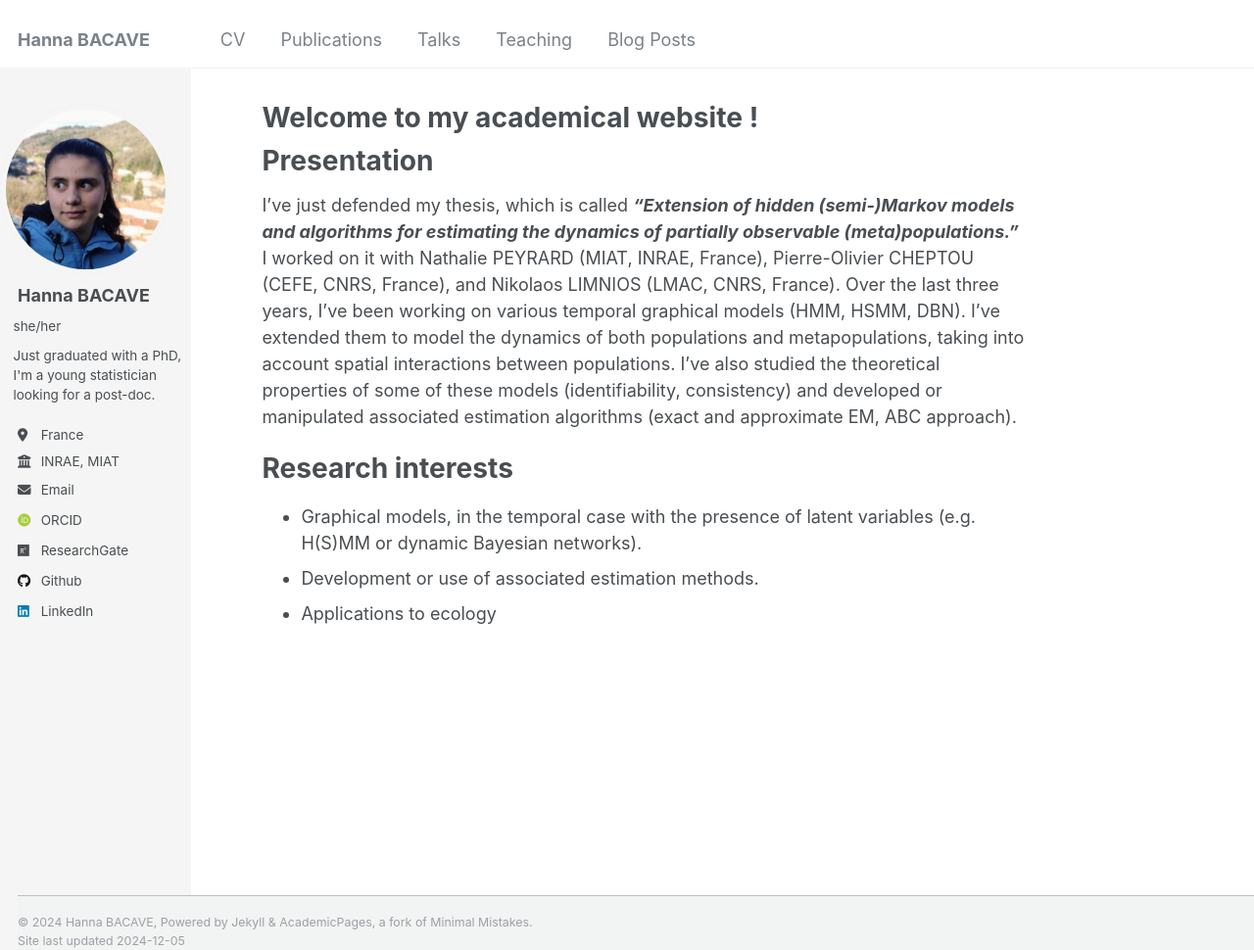
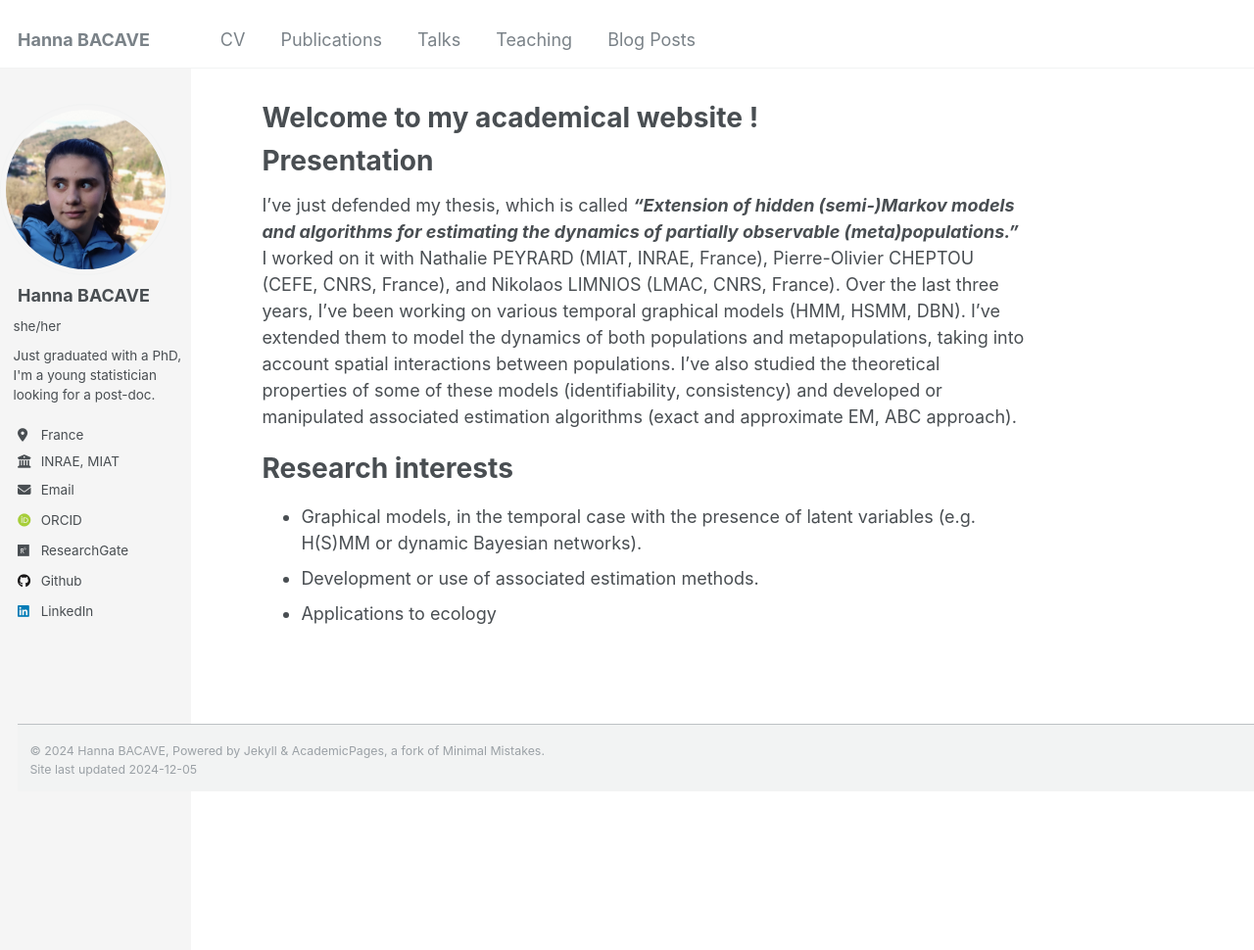
Before and after one commit to hannabacave/hannabacave.github.io, a Jekyll site: the page built from _pages/about.md, in a window 1280 px wide and 970 px high. Shown: the whole window at 98% size. Built offline with Jekyll 4.4.1, drawn with Linux system fonts in a browser that asks for light colours; some web fonts are replaced.

Commit message:
Update _footer.scss

```diff
--- a/_sass/_footer.scss
+++ b/_sass/_footer.scss
@@ -10,11 +10,12 @@
   width: 100%;
   clear: both;
   /* sticky footer fix start */
-  position: absolute;
-  bottom: 0em;
+  position: static;
+  bottom: auto;
   height: auto;
   /* sticky footer fix end */
   margin-top: 3em;
+  margin-left:1em;
   color: mix(#fff, $gray, 25%);
   -webkit-animation: intro 0.3s both;
           animation: intro 0.3s both;
@@ -54,6 +55,8 @@
 }
 
 .page__footer-copyright {
+   margin-left:1em;
+   margin-bottom:1em;
   font-family: $global-font-family;
   font-size: $type-size-7;
 }
```
